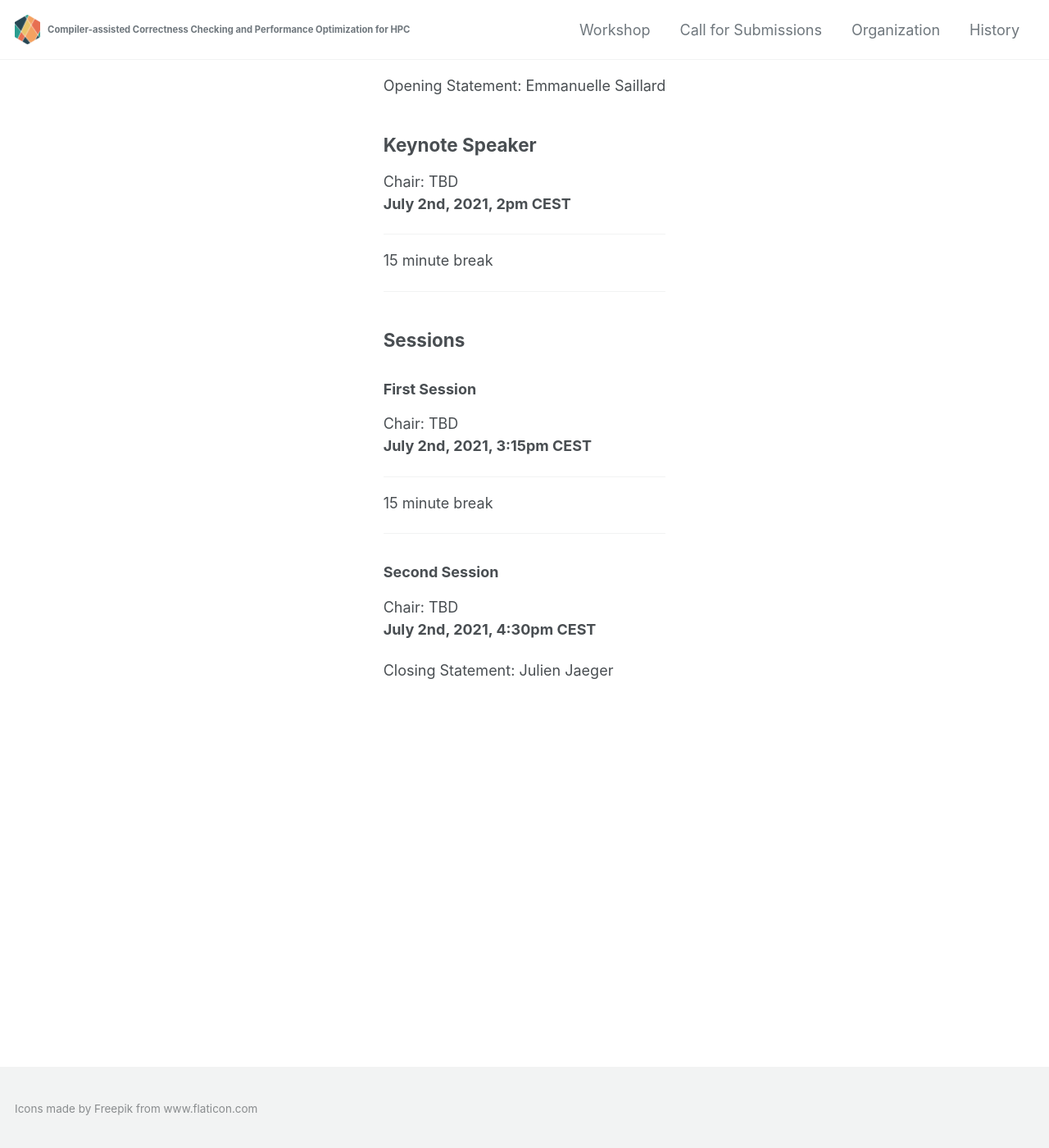
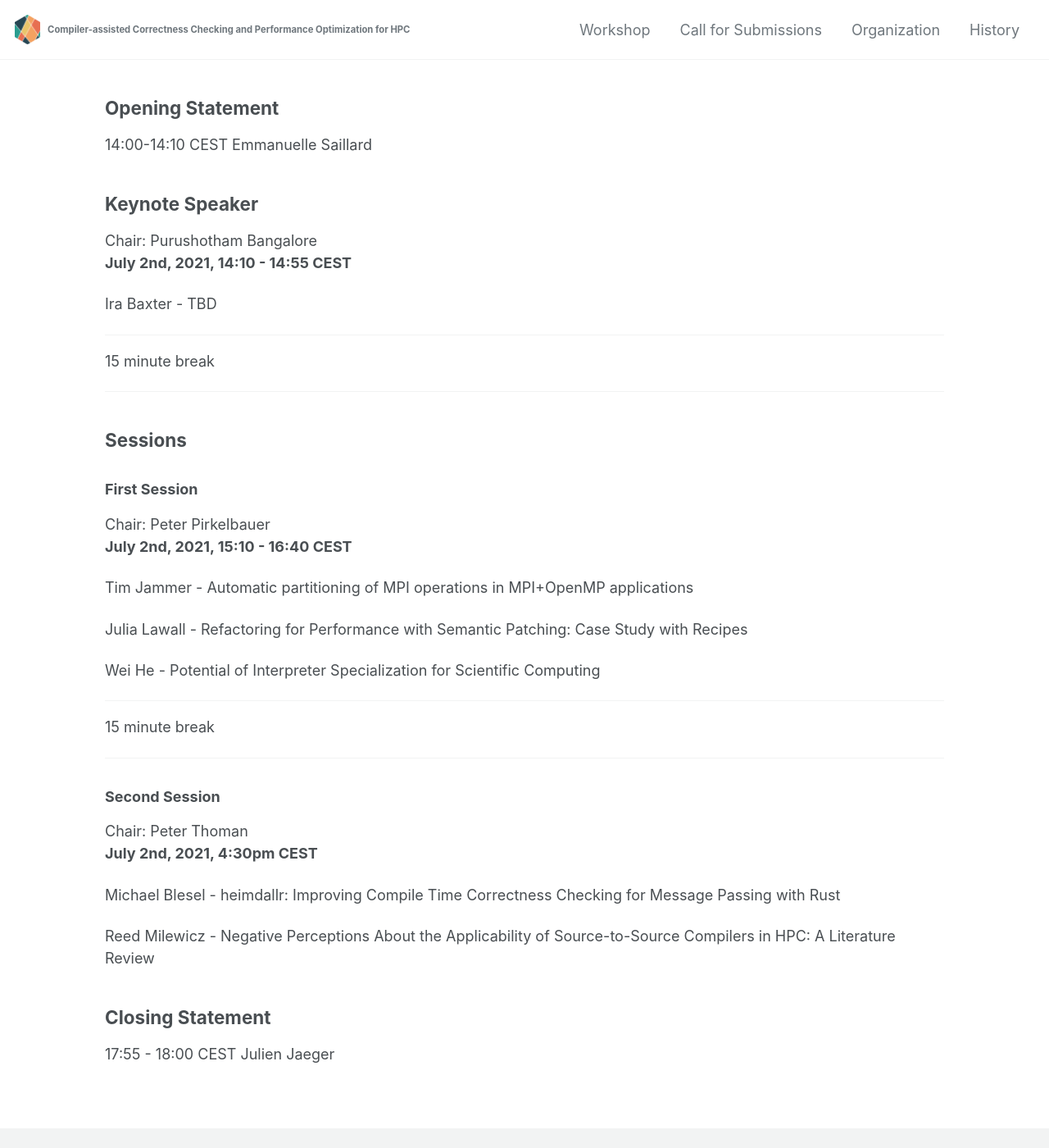
Before and after one commit to c3po-workshop/c3po-workshop.github.io, a Jekyll site: the page built from _pages/2021/program.md, in a window 1280 px wide and 1400 px high. Shown: the whole window at 82% size. Built offline with Jekyll 4.4.1, drawn with Linux system fonts in a browser that asks for light colours; cached includes are drawn as plain includes; nearby versions of some CDN libraries; our own code applies the rules of GitHub Pages for plain Markdown files.

Commit message:
Updated program

```diff
--- a/_pages/2021/program.md
+++ b/_pages/2021/program.md
@@ -2,13 +2,17 @@
 permalink: /2021/program
 ---
 
-Opening Statement: Emmanuelle Saillard
+## Opening Statement
+14:00-14:10 CEST
+Emmanuelle Saillard
 
 ## Keynote Speaker
-Chair: TBD \\
-**July 2nd, 2021, 2pm CEST**
+Chair: Purushotham Bangalore \\
+**July 2nd, 2021, 14:10 - 14:55 CEST**
 
-<!-- AUTHOR - TITLE
+Ira Baxter - TBD
+
+<!-- Ira Baxter - TITLE
 ABSTRACT-->
 
 ---
@@ -20,17 +24,19 @@
 ## Sessions
 
 ### First Session
-Chair: TBD \\
-**July 2nd, 2021, 3:15pm CEST**
+Chair: Peter Pirkelbauer \\
+**July 2nd, 2021, 15:10 - 16:40 CEST**
 
-<!--
-AUTHOR - TITLE
-ABSTRACT -->
+Tim Jammer - Automatic partitioning of MPI operations in MPI+OpenMP applications
 
 <!--
 AUTHOR - TITLE
 ABSTRACT
 -->
+
+Julia Lawall - Refactoring for Performance with Semantic Patching: Case Study with Recipes
+
+Wei He - Potential of Interpreter Specialization for Scientific Computing
 
 ---
 
@@ -39,16 +45,13 @@
 ---
 
 ### Second Session
-Chair: TBD \\
+Chair: Peter Thoman \\
 **July 2nd, 2021, 4:30pm CEST**
 
-<!--
-AUTHOR - TITLE
-ABSTRACT -->
+Michael Blesel - heimdallr: Improving Compile Time Correctness Checking for Message Passing with Rust
 
-<!--
-AUTHOR - TITLE
-ABSTRACT
--->
+Reed Milewicz - Negative Perceptions About the Applicability of Source-to-Source Compilers in HPC: A Literature Review
 
-Closing Statement: Julien Jaeger
+## Closing Statement
+17:55 - 18:00 CEST
+Julien Jaeger
```
